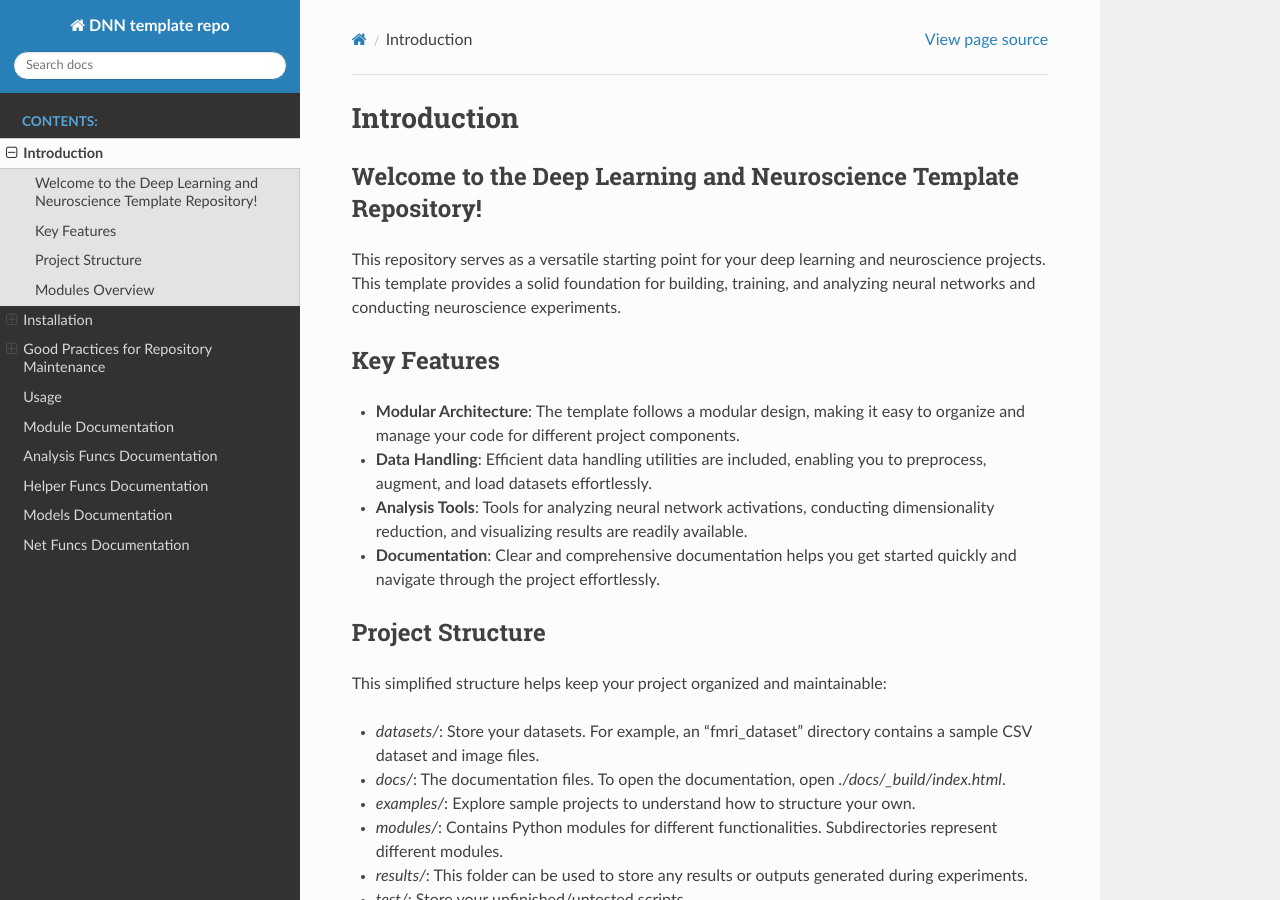
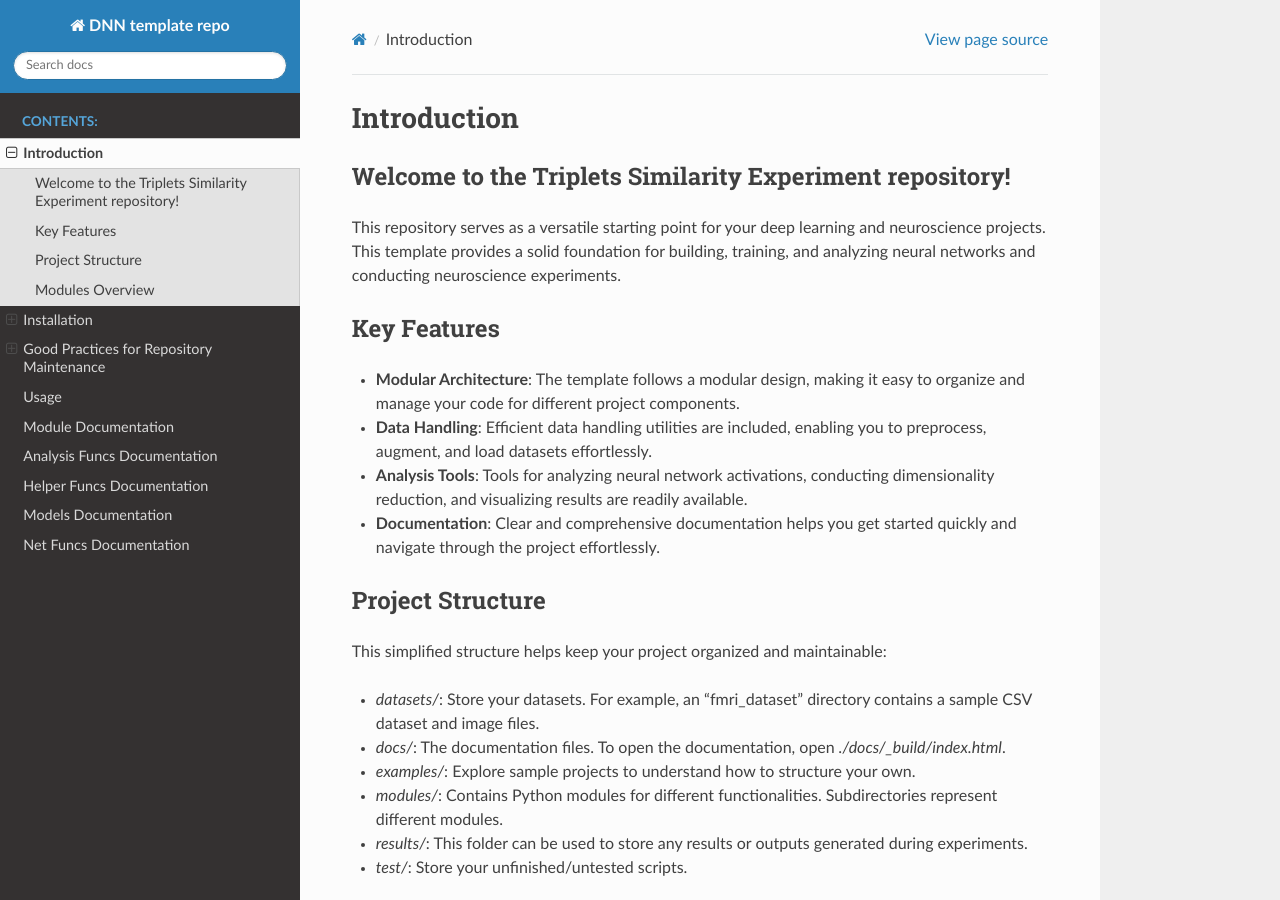
Before and after one commit to costantinoai/triplet-similarity-experiment, a Sphinx documentation site: the page built from docs/source/introduction.rst, in a window 1280 px wide and 900 px high. Built offline with Sphinx 7.4.7 and the Read the Docs theme 2.0.0, drawn with Linux system fonts in a browser that asks for light colours.

Commit message:
Update introduction.rst

```diff
--- a/docs/source/introduction.rst
+++ b/docs/source/introduction.rst
@@ -3,7 +3,7 @@
 Introduction
 ============
 
-Welcome to the Deep Learning and Neuroscience Template Repository!
+Welcome to the Triplets Similarity Experiment repository!
 ------------------------------------------------------------------
 
 This repository serves as a versatile starting point for your deep learning and neuroscience projects. This template provides a solid foundation for building, training, and analyzing neural networks and conducting neuroscience experiments.
```
